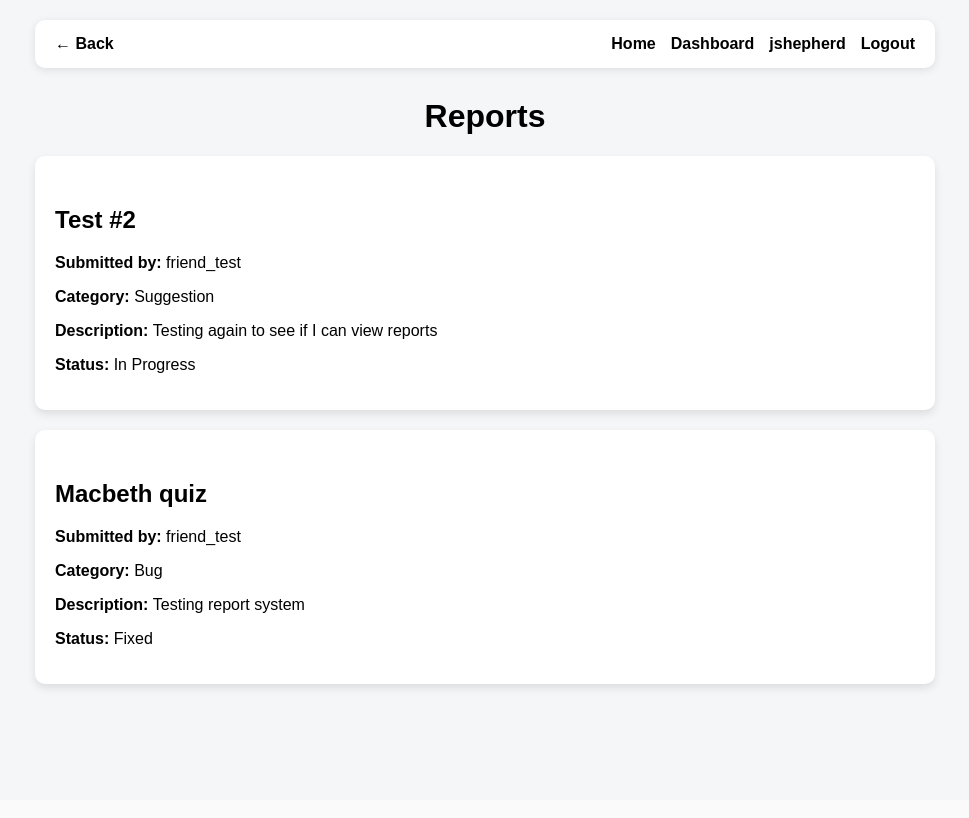
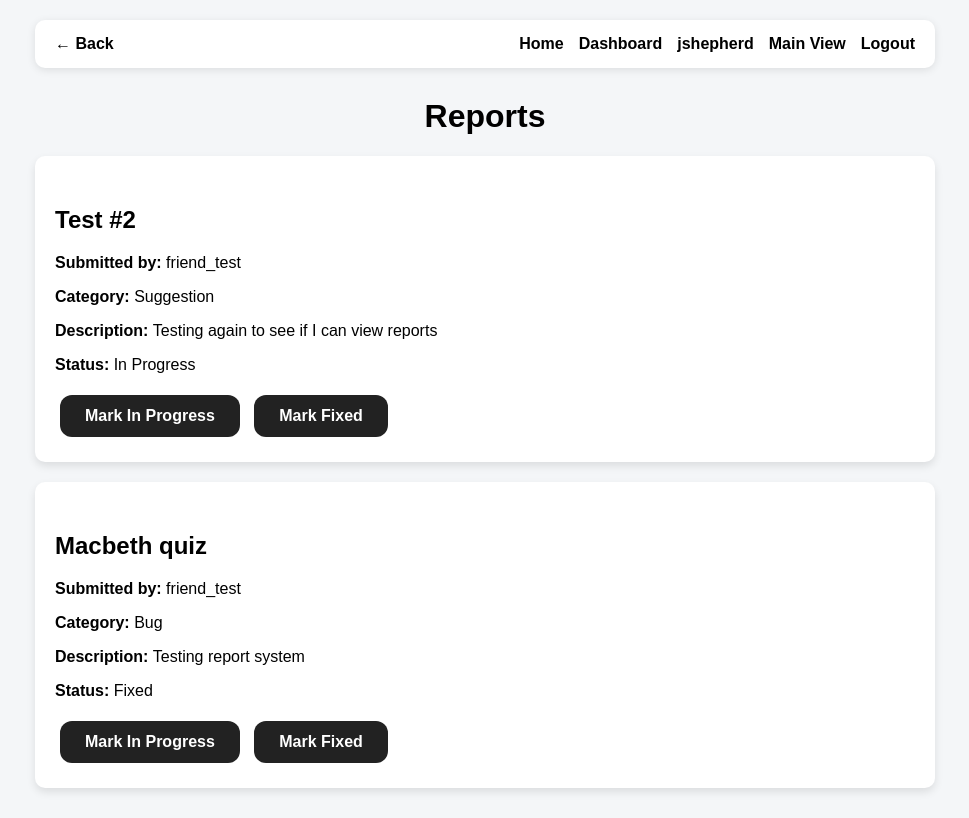
Before and after one commit to jshepherd1234/GCSE-Revision-App, a Flask app: page /reports in a window 1280 px wide. Shown: the whole page, without its empty margins (155-1124 px from the left). Before the commit the page ends 691 px from the top, so only its background shows below. Run offline with Flask 3, Linux system fonts and the light colour scheme; a user stored in the database is signed in; data comes from the database, SQL or seed files in the repository; both versions use the stored data as it was after the commit.

Commit message:
further work done to improve main account, can switch main between different accounts without having to log in

```diff
--- a/app.py
+++ b/app.py
@@ -887,7 +887,7 @@ def dashboard():
 
         username = session["username"],
 
-        role = session["role"]
+        role = session.get("view_role", session["role"])
 
     )
 
@@ -900,6 +900,24 @@ def logout():
     session.clear()
 
     return redirect(url_for("homepage"))
+
+#Switch role
+#===========
+@app.route("/switch-role/<role>")
+
+def switch_role(role):
+
+    if session.get("role") != "main":
+
+        return "Access Denied", 403
+
+    if role not in ["main", "tester", "student"]:
+
+        return "Invalid role", 400
+
+    session["view_role"] = role
+
+    return redirect(url_for("dashboard"))
 
 #Create tester
 #=============
@@ -1055,6 +1073,58 @@ def reports():
         reports=reports
 
     )
+
+@app.route("/update-report/<int:report_id>/<status>")
+
+def update_report(report_id, status):
+
+    if session.get("role") != "main":
+
+        return "Access denied", 403
+
+    allowed_statuses = [
+
+        "Open",
+
+        "In Progress",
+
+        "Fixed"
+
+    ]
+
+    if status not in allowed_statuses:
+
+        return "Invalid Status", 400
+
+    connection = get_db_connection()
+
+    connection.execute(
+
+        """
+
+        UPDATE reports
+
+        SET status = ?
+
+        WHERE id = ?
+
+        """,
+
+        (
+
+            status,
+
+            report_id
+
+        )
+
+    )
+
+    connection.commit()
+
+    connection.close()
+
+    return redirect(url_for("reports"))
 
 @app.route("/my-reports")
 
--- a/static/style.css
+++ b/static/style.css
@@ -367,13 +367,17 @@ h2 { /* Targets h2 headings*/
 
     padding: 12px 25px;
 
-    background: white;
+    background: #222;
+
+    color: white;
 
     border-radius: 12px;
 
     text-decoration: none;
 
     font-weight: bold;
+
+    text-align: center;
 
 }
 
--- a/templates/base.html
+++ b/templates/base.html
@@ -52,10 +52,19 @@
 
         </span>
 
+        {% if session.get("role") == "main" %}
+
+            <a href="{{ url_for("switch_role", role="main") }}">
+
+                Main View
+
+            </a>
+
+        {% endif %}
+
         <a href="{{ url_for("logout") }}">
 
             Logout
-
         </a>
 
     {% else %}
--- a/templates/reports.html
+++ b/templates/reports.html
@@ -50,6 +50,18 @@ Reports
 
 </p>
 
+<a href="{{ url_for("update_report", report_id=report["id"], status="In Progress") }}" class="button">
+
+    Mark In Progress
+
+</a>
+
+<a href="{{ url_for("update_report", report_id=report["id"], status="Fixed") }}" class="button">
+
+    Mark Fixed
+
+</a>
+
 </div>
 
 {% else %}
```
Also changed, not shown: other parts of static/style.css (+62 -0 lines), templates/dashboard.html (+20 -0 lines), templates/report_issue.html (+5 -2 lines), database.db.
